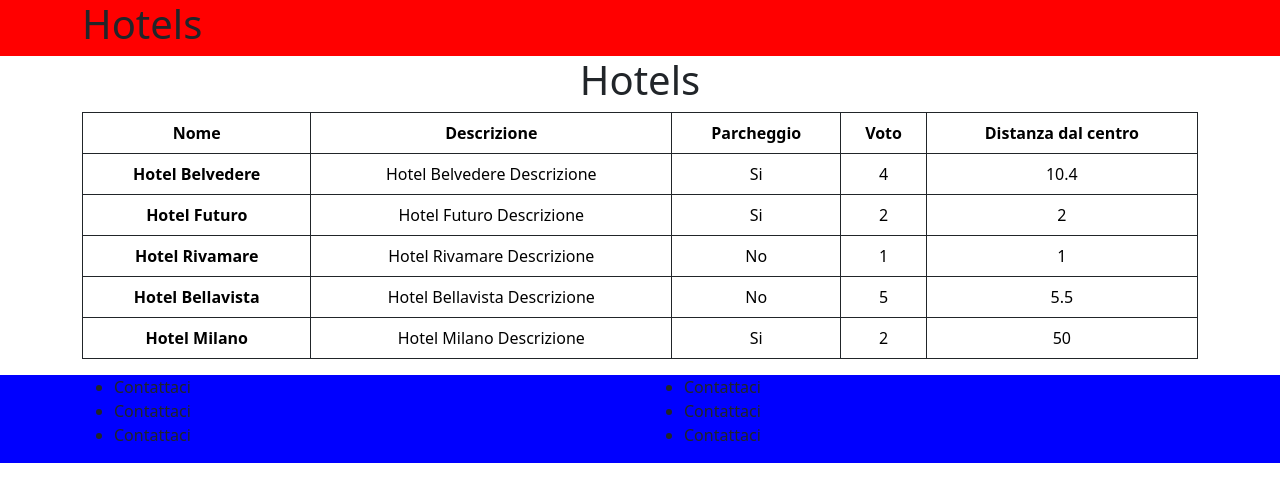
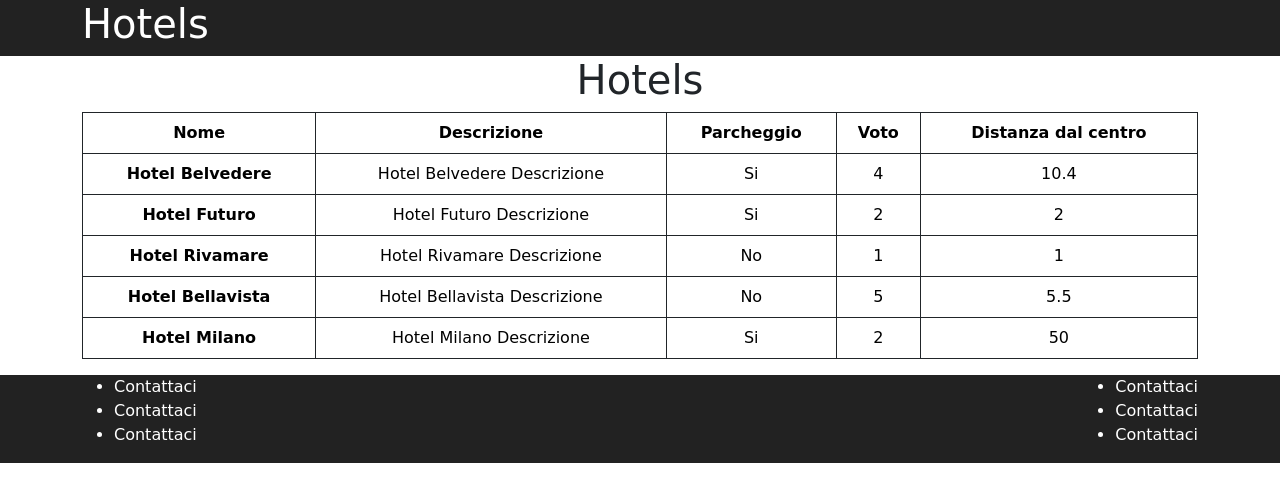
Before and after one commit to fabiomuzzu/php-hotel, a PHP site: page / in a window 1280 px wide. Shown: the top 502 px of the page. Run offline with PHP 8.4, Linux system fonts and the light colour scheme.

Commit message:
fixed footer and others small css fix

```diff
--- a/css/style.css
+++ b/css/style.css
@@ -1,13 +1,25 @@
-*{
-    margin: 0;
-    padding: 0;
-    box-sizing: border-box;
+* {
+  margin: 0;
+  padding: 0;
+  box-sizing: border-box;
 }
 
-header{
-    background-color: red;
+/* CSS BODY */
+@import url("https://fonts.googleapis.com/css?family=Lobster&display=swap");
+
+body {
+  background: #fff;
+  font-family: "Lobster", cursive;
 }
 
-footer{
-    background-color: blue;
+/* CSS HEADER */
+header {
+  background-color: #222;
+  color: white;
 }
+
+/* CSS FOOTER */
+footer {
+  background-color: #222;
+  color: white;
+}
--- a/partials/footer.php
+++ b/partials/footer.php
@@ -8,7 +8,7 @@
                     <li>Contattaci</li>
                 </ul>
             </div>
-            <div class="col-6">
+            <div class="col-6 d-flex justify-content-end">
                 <ul>
                     <li>Contattaci</li>
                     <li>Contattaci</li>
```
